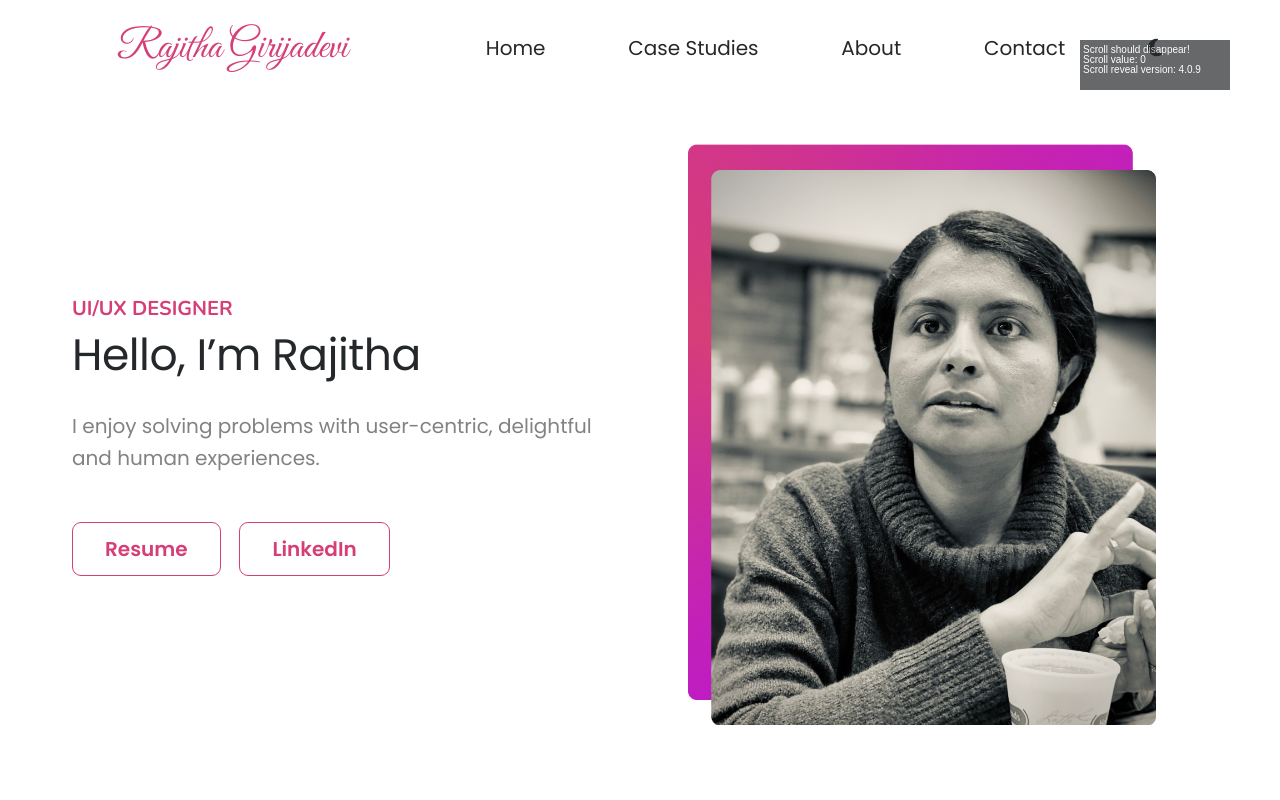
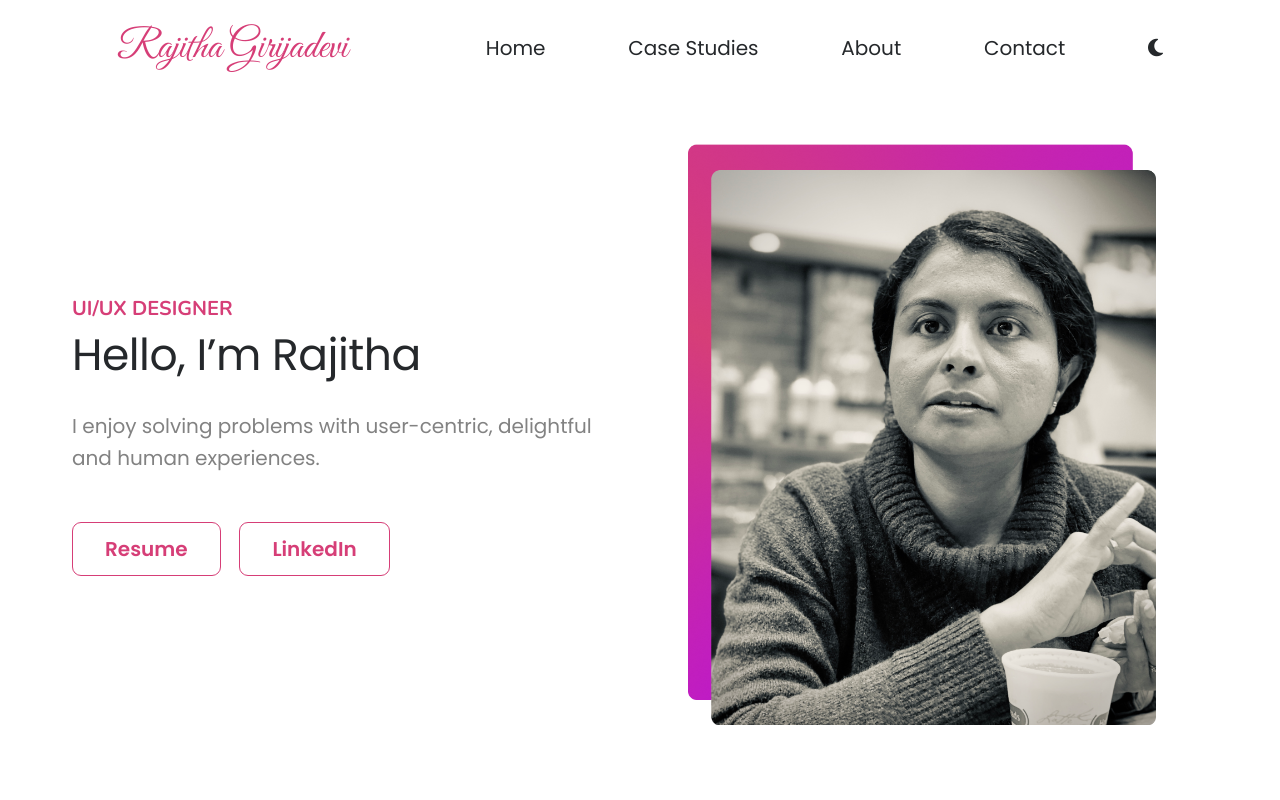
Before and after one commit to rgdevi/UX_UI_HW18, a plain HTML site: page index.html in a window 1280 px wide. Shown: the top 800 px of the page. Drawn offline with nearby package versions, Linux system fonts and the light colour scheme.

Commit message:
Removed informational topSticky

```diff
--- a/index.html
+++ b/index.html
@@ -208,7 +208,7 @@
     <i class="fas fa-chevron-circle-up fa-6x" id="toTopButton" style="color: #ea4c89"></i>
   </div>
 
-  <div id="topSticky"></div>
+  <!-- <div id="topSticky"></div> -->
 
   <footer class="lets-connect" id="lets-connect" data-sal="slide-up" data-sal-delay="300" data-sal-duration="1000">
     <div class="section-title">
```
